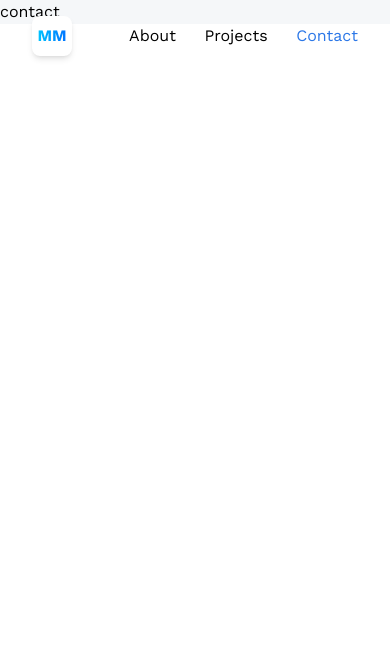
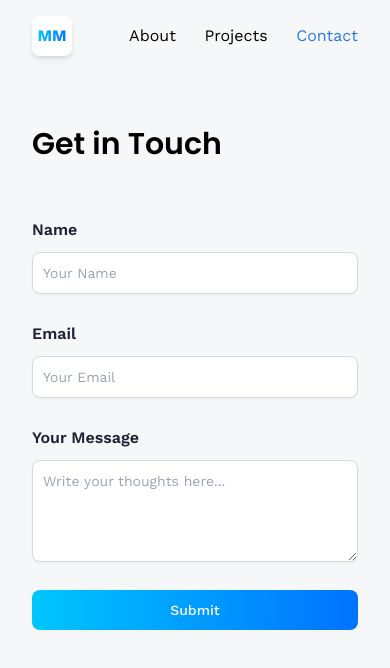
Before and after one commit to Mehak-Mattoo/3d-Portfolio, a React (Vite) app: page /contact in a window 390 px wide. Shown: the top 668 px of the page. Built offline with nearby package versions, Linux system fonts and the light colour scheme.

Commit message:
Integrated email.js in contact section

```diff
--- a/package.json
+++ b/package.json
@@ -10,6 +10,7 @@
     "preview": "vite preview"
   },
   "dependencies": {
+    "@emailjs/browser": "^4.3.3",
     "@react-spring/three": "^9.7.3",
     "@react-three/drei": "^9.106.0",
     "@react-three/fiber": "^8.16.7",
--- /dev/null
+++ b/src/models/Fox.jsx
@@ -0,0 +1,47 @@
+import React, { useRef } from "react";
+import { useGLTF, useAnimations } from "@react-three/drei";
+
+export function Model(props) {
+  const group = useRef();
+  const { nodes, materials, animations } = useGLTF("/fox.glb");
+  const { actions } = useAnimations(animations, group);
+  return (
+    <group ref={group} {...props} dispose={null}>
+      <group name="Sketchfab_Scene">
+        <primitive object={nodes.GLTF_created_0_rootJoint} />
+        <skinnedMesh
+          name="Object_7"
+          geometry={nodes.Object_7.geometry}
+          material={materials.PaletteMaterial001}
+          skeleton={nodes.Object_7.skeleton}
+        />
+        <skinnedMesh
+          name="Object_8"
+          geometry={nodes.Object_8.geometry}
+          material={materials.PaletteMaterial001}
+          skeleton={nodes.Object_8.skeleton}
+        />
+        <skinnedMesh
+          name="Object_9"
+          geometry={nodes.Object_9.geometry}
+          material={materials.PaletteMaterial001}
+          skeleton={nodes.Object_9.skeleton}
+        />
+        <skinnedMesh
+          name="Object_10"
+          geometry={nodes.Object_10.geometry}
+          material={materials.PaletteMaterial001}
+          skeleton={nodes.Object_10.skeleton}
+        />
+        <skinnedMesh
+          name="Object_11"
+          geometry={nodes.Object_11.geometry}
+          material={materials.PaletteMaterial001}
+          skeleton={nodes.Object_11.skeleton}
+        />
+      </group>
+    </group>
+  );
+}
+
+useGLTF.preload("/fox.glb");
--- a/src/pages/Contact.jsx
+++ b/src/pages/Contact.jsx
@@ -1,7 +1,141 @@
 import React from "react";
+import emailjs from "@emailjs/browser";
+import { Canvas } from "@react-three/fiber";
+import { Suspense, useRef, useState } from "react";
+
+// import { Fox } from "../models";
+// import useAlert from "../hooks/useAlert";
+// import { Alert, Loader } from "../components";
 
 const Contact = () => {
-  return <div>contact</div>;
+  const formRef = useRef();
+  const [form, setForm] = useState({ name: "", email: "", message: "" });
+  // const { alert, showAlert, hideAlert } = useAlert();
+  const [loading, setLoading] = useState(false);
+  const [currentAnimation, setCurrentAnimation] = useState("idle");
+
+  const handleChange = ({ target: { name, value } }) => {
+    setForm({ ...form, [name]: value });
+  };
+
+  const handleFocus = () => setCurrentAnimation("walk");
+  const handleBlur = () => setCurrentAnimation("idle");
+
+  const handleSubmit = (e) => {
+    e.preventDefault(); // not reload the page after submission
+    setLoading(true);
+    setCurrentAnimation("hit");
+
+    emailjs
+      .send(
+        import.meta.env.VITE_APP_EMAILJS_SERVICE_ID,
+        import.meta.env.VITE_APP_EMAILJS_TEMPLATE_ID,
+        {
+          from_name: form.name,
+          to_name: "Mehak Mattoo",
+          from_email: form.email,
+          to_email: "mehakmattoo7@gmail.com",
+          message: form.message,
+        },
+        import.meta.env.VITE_APP_EMAILJS_PUBLIC_KEY
+      )
+      .then(
+        () => {
+          setLoading(false);
+          // showAlert({
+          //   show: true,
+          //   text: "Message Sent 😃",
+          //   type: "success",
+          // });
+
+          setTimeout(() => {
+            // hideAlert(false);
+            // setCurrentAnimation("idle");
+            setForm({
+              name: "",
+              email: "",
+              message: "",
+            });
+          }, [3000]);
+        },
+        (error) => {
+          setLoading(false);
+          console.error(error);
+          // setCurrentAnimation("idle");
+
+          // showAlert({
+          //   show: true,
+          //   text: "I didn't receive your message 😢",
+          //   type: "danger",
+          // });
+        }
+      );
+  };
+
+  return (
+    <section className="relative flex lg:flex-row flex-col max-container">
+      <div className="flex-1 min-w-[50%] flex flex-col">
+        <h1 className="head-text">Get in Touch</h1>
+        <form
+          ref={formRef}
+          onSubmit={handleSubmit}
+          className="w-full flex flex-col gap-7 mt-14"
+        >
+          <label className="text-black-500 font-semibold">
+            Name
+            <input
+              type="text"
+              name="name"
+              className="input"
+              placeholder="Your Name"
+              required
+              value={form.name}
+              onChange={handleChange}
+              onFocus={handleFocus}
+              onBlur={handleBlur}
+            />
+          </label>
+          <label className="text-black-500 font-semibold">
+            Email
+            <input
+              type="email"
+              name="email"
+              className="input"
+              placeholder="Your Email"
+              required
+              value={form.email}
+              onChange={handleChange}
+              onFocus={handleFocus}
+              onBlur={handleBlur}
+            />
+          </label>
+          <label className="text-black-500 font-semibold">
+            Your Message
+            <textarea
+              name="message"
+              rows="4"
+              className="textarea"
+              placeholder="Write your thoughts here..."
+              value={form.message}
+              onChange={handleChange}
+              onFocus={handleFocus}
+              onBlur={handleBlur}
+            />
+          </label>
+
+          <button
+            type="submit"
+            disabled={loading}
+            className="btn"
+            onFocus={handleFocus}
+            onBlur={handleBlur}
+          >
+            {loading ? "Sending..." : "Submit"}
+          </button>
+        </form>
+      </div>
+    </section>
+  );
 };
 
 export default Contact;
```
Also changed, not shown: 1 other file (tests, documents, lock files or other folders).
